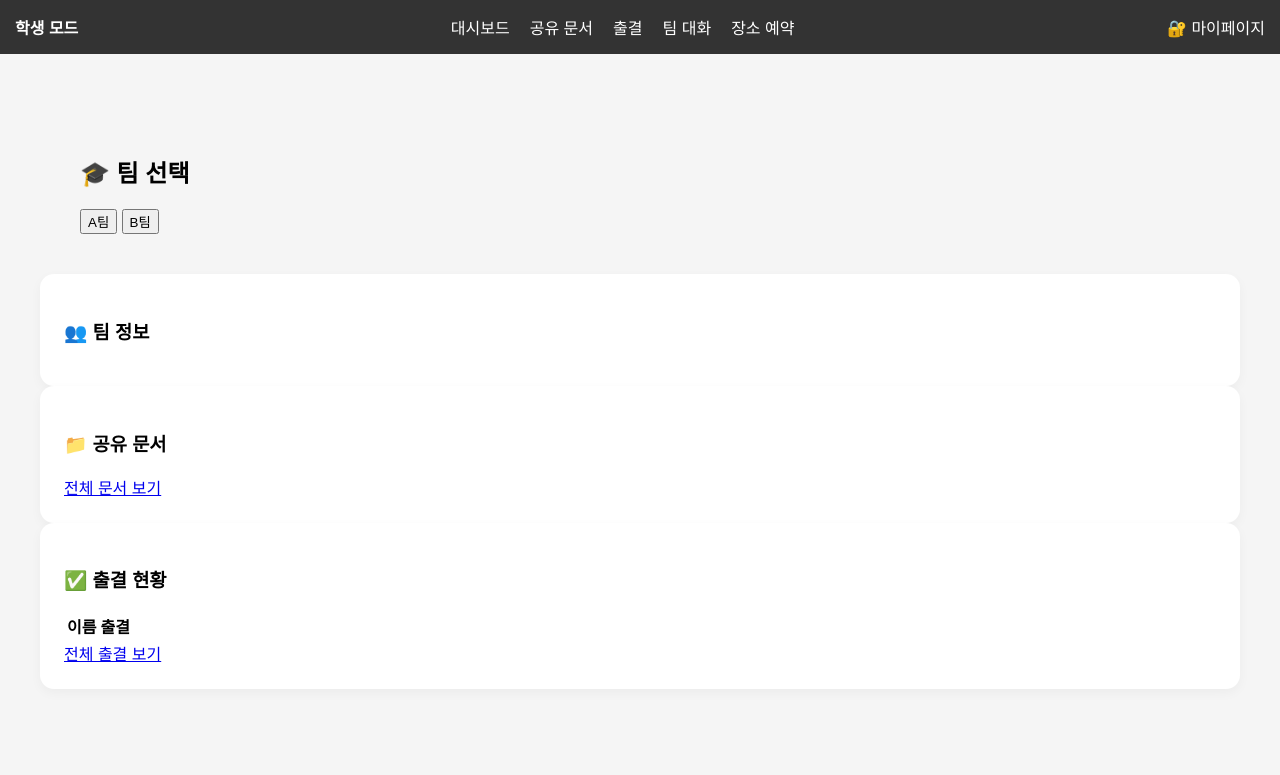
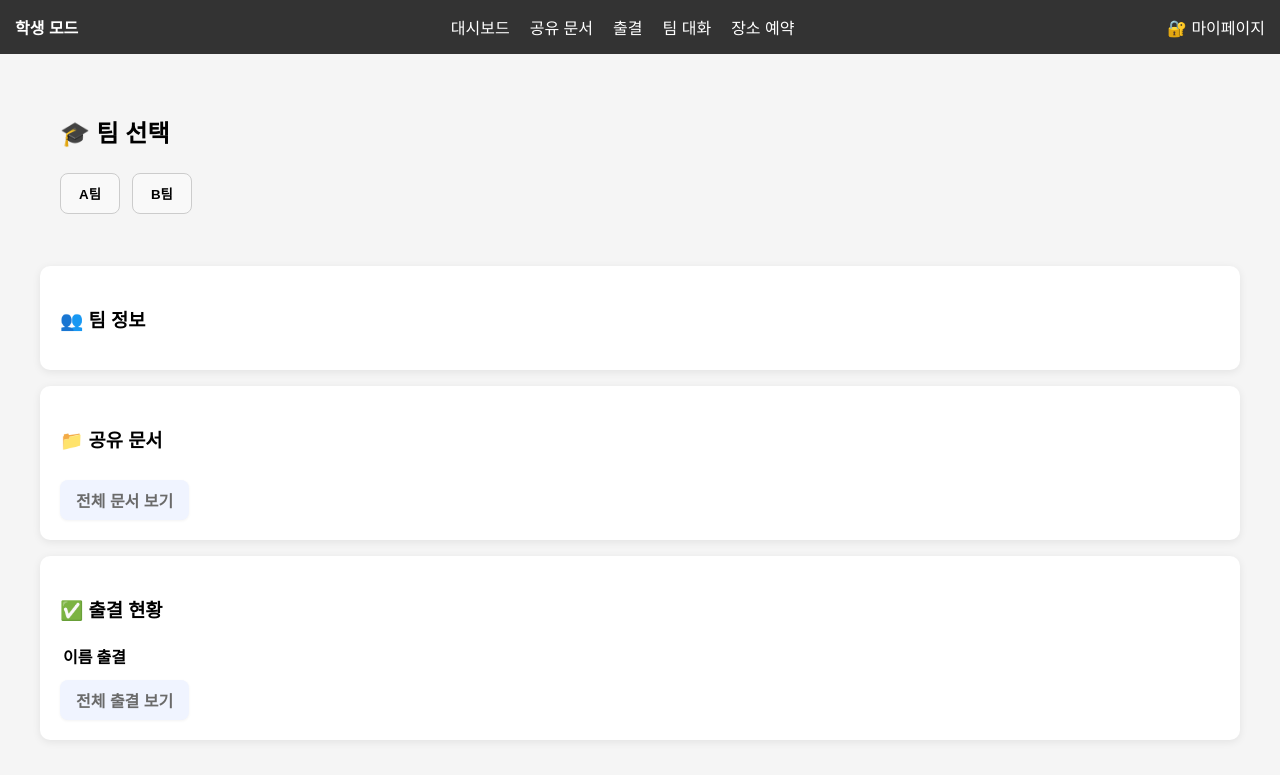
Before and after one commit to shagyeong/SP2025S, a Django app: template serverproject/mainpage/templates/mainpage/index.html in a window 1280 px wide. Shown: the top 775 px of the page. Run offline with Django 3.2, Linux system fonts and the light colour scheme; the template is opened without the code that fills it, so the values that code supplies are empty; some web fonts are replaced.

Commit message:
학생 모드 수정

```diff
--- /dev/null
+++ b/serverproject/mainpage/static/mainpage/css/student.css
@@ -0,0 +1,64 @@
+.container {
+  max-width: 1200px;
+  margin: 0 auto;
+  padding: 20px 20px;
+}
+
+h2 {
+  font-size: 1.5rem;
+  margin-bottom: 1.5rem;
+}
+
+h3::before {
+    margin-right: 6px;
+    font-size: 1.1rem;
+  }
+
+.team-button-list {
+  display: flex;
+  gap: 12px;
+  margin-bottom: 2rem;
+}
+
+.team-button {
+  padding: 10px 18px;
+  border: 1px solid #ccc;
+  background: #f9f9f9;
+  border-radius: 8px;
+  font-weight: bold;
+  cursor: pointer;
+  transition: all 0.2s ease;
+}
+
+.team-button:hover,
+.team-button.active {
+  background-color: #007bff;
+  color: white;
+  border-color: #007bff;
+}
+
+.box {
+  background: white;
+  padding: 20px;
+  border-radius: 10px;
+  box-shadow: 0 2px 8px rgba(0, 0, 0, 0.08);
+  margin-bottom: 1rem;
+}
+
+.btn-link {
+    display: inline-block;
+    margin-top: 0.6rem;
+    padding: 8px 16px;
+    border-radius: 8px;
+    background-color: #f0f4ff;
+    color: #6a6a6a;
+    font-weight: 600;
+    text-decoration: none;
+    transition: all 0.2s ease;
+    box-shadow: 0 1px 3px rgba(0, 0, 0, 0.05);
+}
+
+.btn-link:hover {
+    background-color: #3b6bff;
+    color: #fff;
+}
```
Also changed, not shown: serverproject/mainpage/static/mainpage/js/student.js (+97 -1 lines), serverproject/mainpage/templates/mainpage/documents.html (+22 -13 lines).
